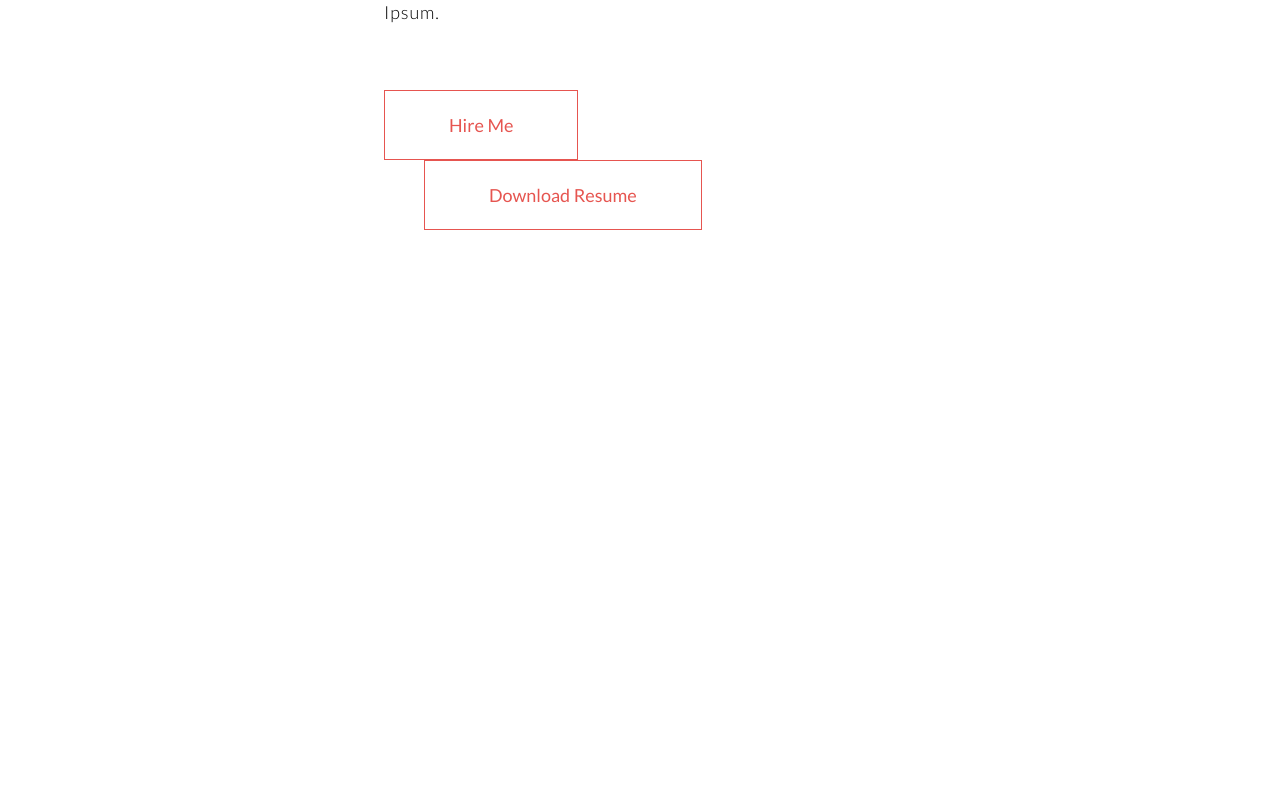
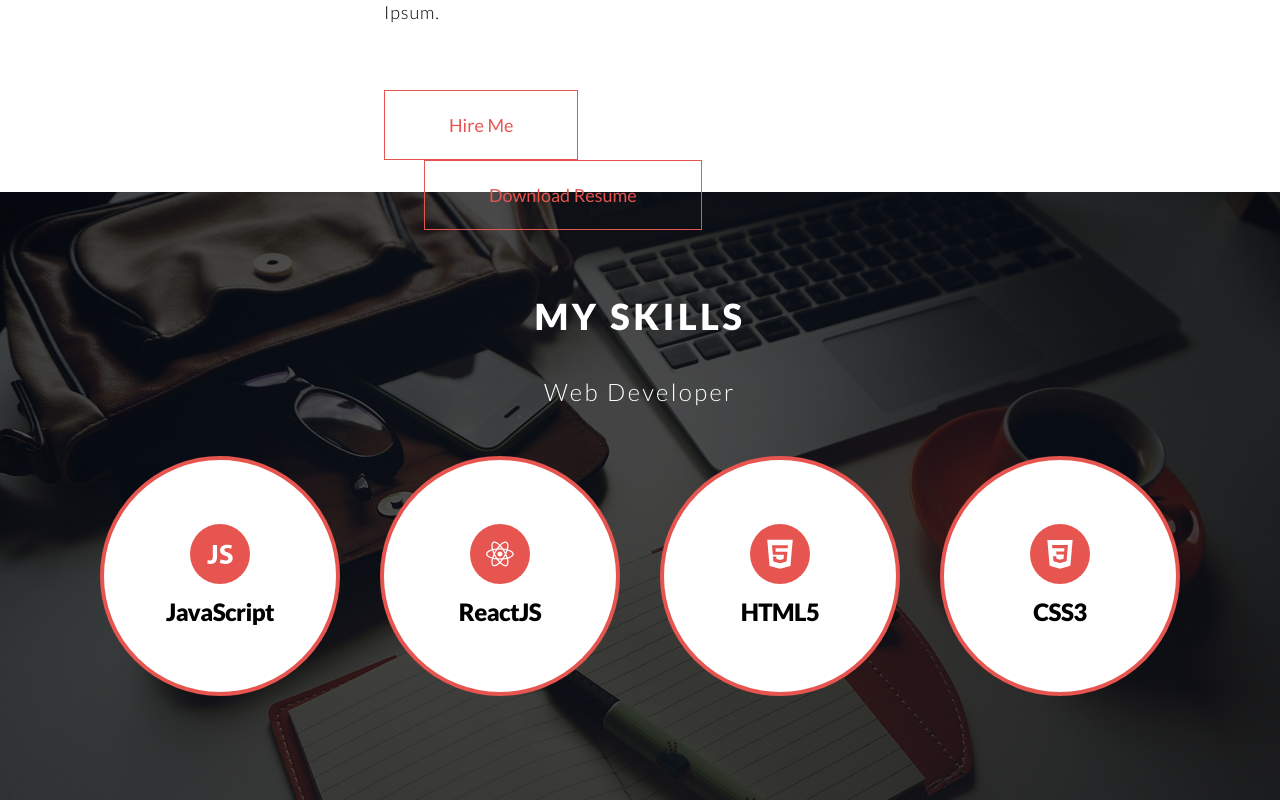
Before and after one commit to bugraakgun/personal-resume-web-template-react-tailwind, a React (Create React App) app: page /profile in a window 1280 px wide. Shown: the part 1120-1920 px from the top of the page. Before the commit the page ends 1350 px from the top, so only its background shows below. Built offline with nearby package versions, Linux system fonts and the light colour scheme.

Commit message:
add My Skills section

```diff
--- a/src/components/Profile.js
+++ b/src/components/Profile.js
@@ -1,6 +1,7 @@
 import React from 'react'
 import Header from './Header'
 import {BsMailbox , BsLinkedin , BsGithub, BsTwitter} from 'react-icons/bs'
+import { DiHtml5, DiJavascript1, DiReact, DiCss3} from 'react-icons/di'
 function Profile() {
   return (
     <>
@@ -52,6 +53,37 @@ function Profile() {
           </button>
         </div>
       </div>
+      <div className='h-[38rem] bg-table bg-cover  bg-blend-darken bg-dark_effect flex flex-col justify-center items-center'>
+          <span className='text-white text-4xl font-black tracking-widest'>MY SKILLS</span>
+          <span className='text-white text-2xl font-light tracking-widest mt-10'>Web Developer</span>
+          <div className='flex flex-row text-center mt-12 gap-10'>
+              <div className='h-60 w-60 rounded-full border-4 border-theme_red bg-white flex justify-center items-center flex-col gap-y-3 hover:border-8 transition-all'>
+                <span href="#" className='text-4xl bg-theme_red inline-block rounded-full p-3 hover:opacity-80 transition-all hover:text-blue-600'>
+                  <DiJavascript1 className='text-white'/>
+                </span>
+                <h3 className='text-black font-black text-2xl -tracking-wide'>JavaScript</h3>
+              </div>
+              <div className='h-60 w-60 rounded-full border-4 border-theme_red bg-white flex justify-center items-center flex-col gap-y-3 hover:border-8 transition-all'>
+              <span href="#" className='text-4xl bg-theme_red inline-block rounded-full p-3 hover:opacity-80 transition-all hover:text-blue-600'>
+                  <DiReact className='text-white'/>
+                </span>
+                <h3 className='text-black font-black text-2xl -tracking-wide'>ReactJS</h3>
+              </div>
+              <div className='h-60 w-60 rounded-full border-4 border-theme_red bg-white flex justify-center items-center flex-col gap-y-3 hover:border-8 transition-all'>
+              <span href="#" className='text-4xl bg-theme_red inline-block rounded-full p-3 hover:opacity-80 transition-all hover:text-blue-600'>
+                  <DiHtml5 className='text-white'/>
+                </span>
+                <h3 className='text-black font-black text-2xl -tracking-wide'>HTML5</h3>
+              </div>
+              <div className='h-60 w-60 rounded-full border-4 border-theme_red bg-white flex justify-center items-center flex-col gap-y-3 hover:border-8 transition-all'>
+              <span href="#" className='text-4xl bg-theme_red inline-block rounded-full p-3 hover:opacity-80 transition-all hover:text-blue-600'>
+                  <DiCss3 className='text-white'/>
+                </span>
+                <h3 className='text-black font-black text-2xl -tracking-wide'>CSS3</h3>
+              </div>
+          </div>
+      </div>
+
     </>
   )
 }
--- a/tailwind.config.js
+++ b/tailwind.config.js
@@ -12,13 +12,15 @@ module.exports = {
         footer:'#0e0e0e',
         main_icons:'#e65550',
         theme_red:'#e65550',
+        dark_effect:'#000000b3',
       },
       backgroundImage:{
         'profile':"url('img/profile.jpg')",
         'blog':"url('img/blog.jpg')",
         'portfolio':"url('img/portfolio.jpg')",
         'contact':"url('img/contact.jpg')",
-        'about-section':"url('img/about-section.jpg')"
+        'about-section':"url('img/about-section.jpg')",
+        'table':"url('img/table.jpg')",
       },
       boxShadow:{
         'main':'0 0 70px 2px rgba(0,0,0,0.91) inset',
```
Also changed, not shown: src/img/table.jpg (added). Lines whose indentation alone changed are shown as unchanged.
